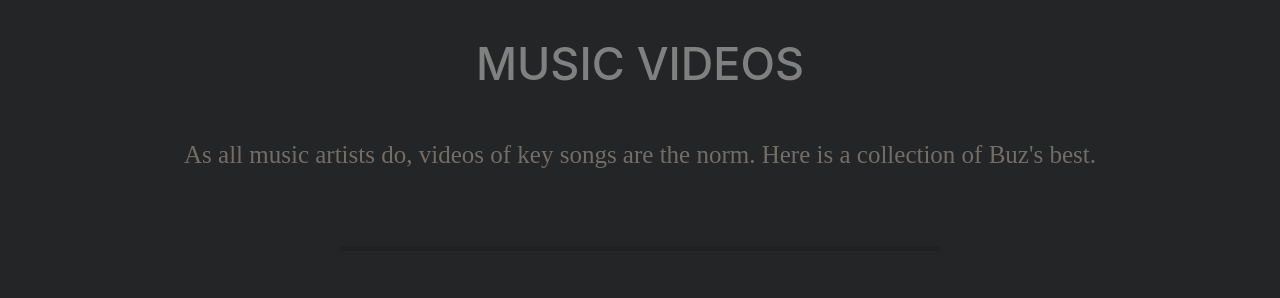
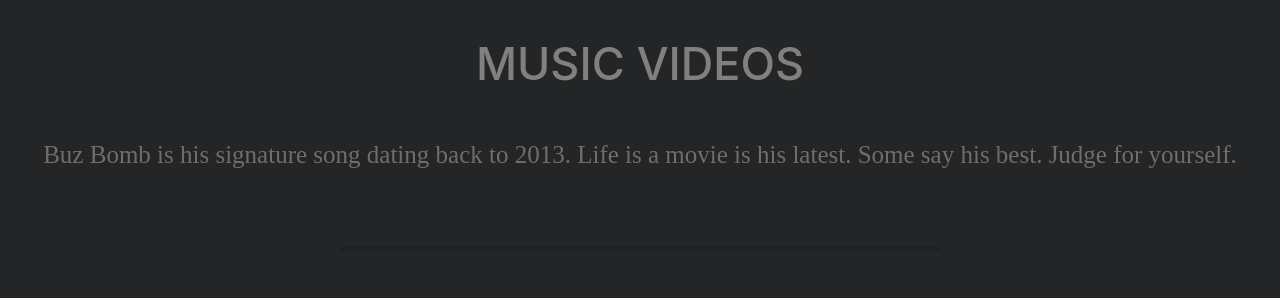
Before and after one commit to raviddesign/buzbomb, a plain HTML site: page index.html in a window 1280 px wide. Shown: the part 4280-4578 px from the top of the page. Drawn offline with nearby package versions, Linux system fonts and the light colour scheme; a web font is replaced by a local one.

Commit message:
Update index.html

```diff
--- a/index.html
+++ b/index.html
@@ -287,8 +287,7 @@
 
       <div class="text-content">
         <p>
-          As all music artists do, videos of key songs are the norm. Here is a
-          collection of Buz's best.
+          Buz Bomb is his signature song dating back to 2013. Life is a movie is his latest. Some say his best. Judge for yourself.
         </p>
       </div>
     </div>
```
